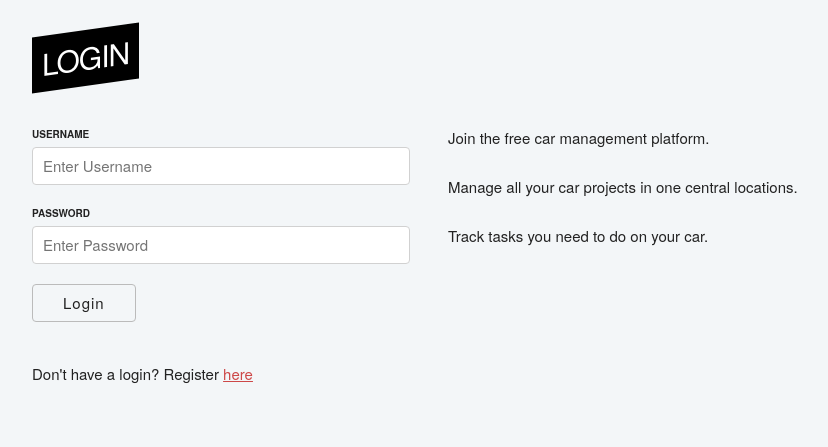
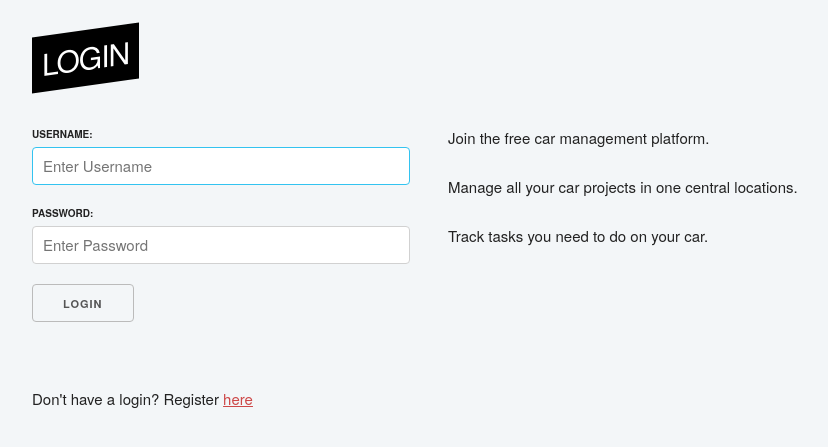
Before and after one commit to kevinbooth/redline, a Django app: page /login in a window 1280 px wide. Shown: the part 141-588 px from the top of the page, without its empty margins (128-956 px from the left). Run offline with Django 3.2, Linux system fonts and the light colour scheme.

Commit message:
Add login functionality on frontend

```diff
--- a/config/settings.py
+++ b/config/settings.py
@@ -135,3 +135,5 @@ REST_FRAMEWORK = {
         'rest_framework.authentication.TokenAuthentication',
     ),
 }
+
+LOGIN_REDIRECT_URL = '/'
--- a/frontend/templates/frontend/login.html
+++ b/frontend/templates/frontend/login.html
@@ -7,14 +7,33 @@
   </div>
   <div class="row">
     <div class="five columns">
-      <label for="uname">Username</label>
-      <input class="form__input" type="text" placeholder="Enter Username" name="uname" required>
+      {% if form.errors %}
+      <p>Your username and password didn't match. Please try again.</p>
+      {% endif %}
 
-      <label for="psw">Password</label>
-      <input class="form__input" type="password" placeholder="Enter Password" name="psw" required>
+      {% if next %}
+          {% if user.is_authenticated %}
+          <p>Your account doesn't have access to this page. To proceed,
+          please login with an account that has access.</p>
+          {% else %}
+          <p>Please login to see this page.</p>
+          {% endif %}
+      {% endif %}
 
-      <button class="form__submit" type="submit">Login</button>
+      <form method="post" action="login2">
+      {% csrf_token %}
+      <label for="id_username">Username:</label>
+      <input class="form__input" type="text" placeholder="Enter Username" name="username" autofocus required id="id_username">
+      <label for="id_password">Password:</label>
+      <input class="form__input" type="password" placeholder="Enter Password" name="password" required id="id_password">
+
+      <input class="form__submit" type="submit" value="login">
+      <input type="hidden" name="next" value="{{ next }}">
+      </form>
+
       <p>Don't have a login? Register <a href="/register">here</a></p>
+
+
     </div>
     <div class="seven columns">
       <p>Join the free car management platform.</p>
--- a/frontend/urls.py
+++ b/frontend/urls.py
@@ -1,4 +1,5 @@
 from django.urls import path
+from django.contrib.auth import views as auth_views
 from .views import HomeView
 from .views import LoginView
 from .views import RegisterView
@@ -11,5 +12,6 @@ urlpatterns = [
     path('login', LoginView.as_view(), name="login"),
     path('register', RegisterView.as_view(), name="register"),
     path('new-car', NewCarView.as_view(), name="new-car"),
-    path('car/<id>', CarView.as_view(), name="car")
+    path('car/<id>', CarView.as_view(), name="car"),
+    path('login2', auth_views.LoginView.as_view(template_name='frontend/login.html'), name="login2")
 ]
```
